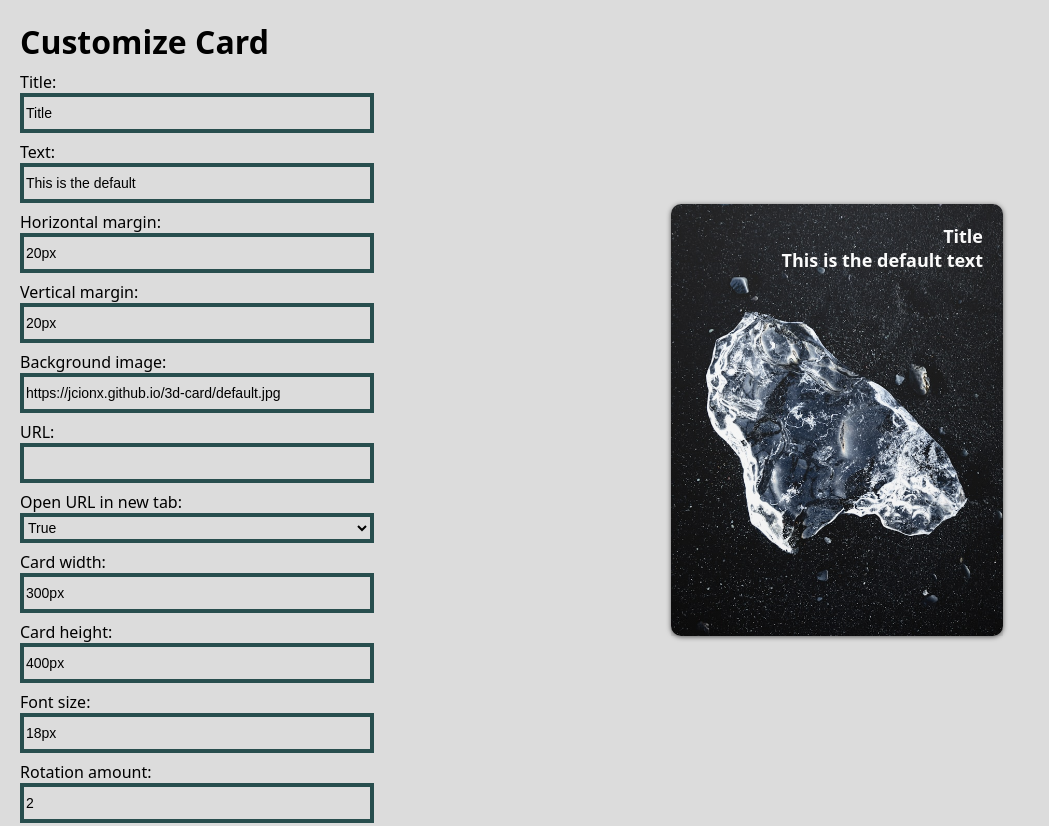
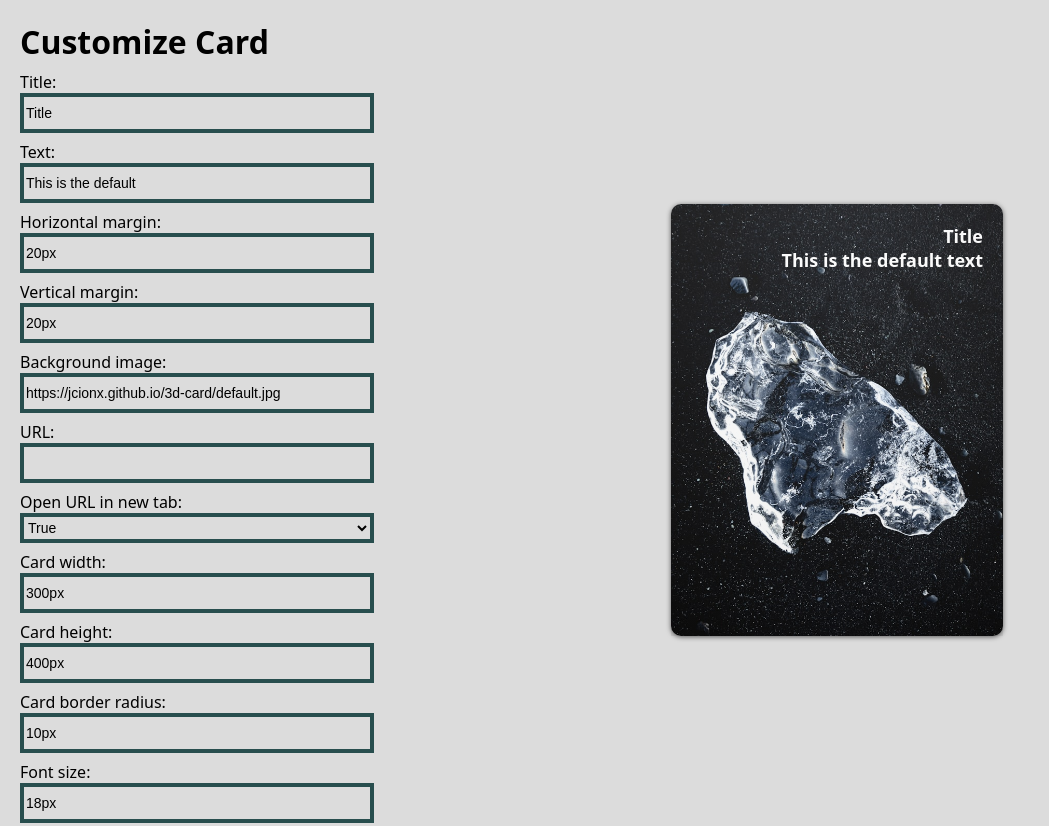
Before and after one commit to JCionx/3d-card, a plain HTML site: page index.html in a window 1280 px wide. Shown: the top 826 px of the page, without its empty margins (0-1049 px from the left). Drawn offline with Linux system fonts and the light colour scheme.

Commit message:
Added border radius to card element

```diff
--- a/card.html
+++ b/card.html
@@ -76,6 +76,7 @@
         const new_tab = urlParams.get('new_tab') || 'true';
         const text_color = urlParams.get('text_color') || 'ffffff';
         const glow_visible = urlParams.get('glow') || 'true';
+        const border_radius = urlParams.get('border_radius') || '10';
         rotation_amount = urlParams.get('rotation_amount') || 2;
 
         const card_el = document.querySelector('.card');
@@ -86,6 +87,8 @@
 
         card_el.style.width = width;
         card_el.style.height = height;
+        card_el.style.borderRadius = border_radius + "px";
+
         title_el.innerHTML = title;
         body_el.innerHTML = text;
 
--- a/index.html
+++ b/index.html
@@ -28,32 +28,46 @@
                 -->
                 <label for="title">Title:</label>
                 <input type="text" id="title" name="title" onchange="reloadCard()" value="Title">
+
                 <label for="text">Text:</label>
                 <input type="text" name="text" id="text" onchange="reloadCard()" value="This is the default">
+
                 <label for="horizontal_margin">Horizontal margin:</label>
                 <input type="text" id="horizontal_margin" name="horizontal_margin" onchange="reloadCard()" value="20px">
+
                 <label for="vertical_margin">Vertical margin:</label>
                 <input type="text" id="vertical_margin" name="vertical_margin" onchange="reloadCard()" value="20px">
+
                 <label for="background_image">Background image:</label>
                 <input type="text" id="background_image" name="background_image" onchange="reloadCard()" value="https://jcionx.github.io/3d-card/default.jpg">
+
                 <label for="click_url">URL:</label>
                 <input type="text" id="click_url" name="click_url" onchange="reloadCard()" value="">
+
                 <label for="new_tab">Open URL in new tab:</label>
                 <select id="new_tab" name="new_tab" onchange="reloadCard()">
                     <option value="true" selected>True</option>
                     <option value="false">False</option>
                 </select>
+
                 <label for="width">Card width:</label>
                 <input type="text" id="width" name="width" onchange="reloadCard()" value="300px">
+
                 <label for="height">Card height:</label>
                 <input type="text" id="height" name="height" onchange="reloadCard()" value="400px">
+
+                <label for="border_radius">Card border radius:</label>
+                <input type="text" id="border_radius" name="border_radius" onchange="reloadCard()" value="10px">
+
                 <label for="font_size">Font size:</label>
                 <input type="text" id="font_size" name="font_size" onchange="reloadCard()" value="18px">
 
                 <label for="rotation_amount">Rotation amount:</label>
                 <input type="text" id="rotation_amount" name="rotation_amount" onchange="reloadCard()" value="2">
+
                 <label for="text_color">Text color:</label>
                 <input type="color" id="text_color" name="text_color" onchange="reloadCard()" value="#ffffff">
+
                 <label for="direction">Direction:</label>
                 <select id="direction" name="direction" onchange="reloadCard()">
                     <option value="nw">NW</option>
@@ -61,6 +75,7 @@
                     <option value="sw">SW</option>
                     <option value="se">SE</option>
                 </select>
+
                 <label for="glow">Glow:</label>
                 <select id="glow" name="glow" onchange="reloadCard()">
                     <option value="true" selected>True</option>
@@ -77,7 +92,7 @@
             var url = base_url;
 
             function reloadCard() {
-                url = `${base_url}?title=${document.getElementById('title').value}&text=${document.getElementById('text').value}&horizontal_margin=${document.getElementById('horizontal_margin').value}&vertical_margin=${document.getElementById('vertical_margin').value}&background_image=${document.getElementById('background_image').value}&click_url=${document.getElementById('click_url').value}&new_tab=${document.getElementById('new_tab').value}&width=${document.getElementById('width').value}&height=${document.getElementById('height').value}&font_size=${document.getElementById('font_size').value}&rotation_amount=${document.getElementById('rotation_amount').value}&text_color=${document.getElementById('text_color').value.split('#')[1]}&direction=${document.getElementById('direction').value}&glow=${document.getElementById('glow').value}`
+                url = `${base_url}?title=${document.getElementById('title').value}&text=${document.getElementById('text').value}&horizontal_margin=${document.getElementById('horizontal_margin').value}&vertical_margin=${document.getElementById('vertical_margin').value}&background_image=${document.getElementById('background_image').value}&click_url=${document.getElementById('click_url').value}&new_tab=${document.getElementById('new_tab').value}&width=${document.getElementById('width').value}&height=${document.getElementById('height').value}&font_size=${document.getElementById('font_size').value}&rotation_amount=${document.getElementById('rotation_amount').value}&text_color=${document.getElementById('text_color').value.split('#')[1]}&direction=${document.getElementById('direction').value}&glow=${document.getElementById('glow').value}&border-radius=${document.getElementById('border_radius').value}`
                 console.log(url)
                 document.querySelector('iframe').src = url
             }
```
